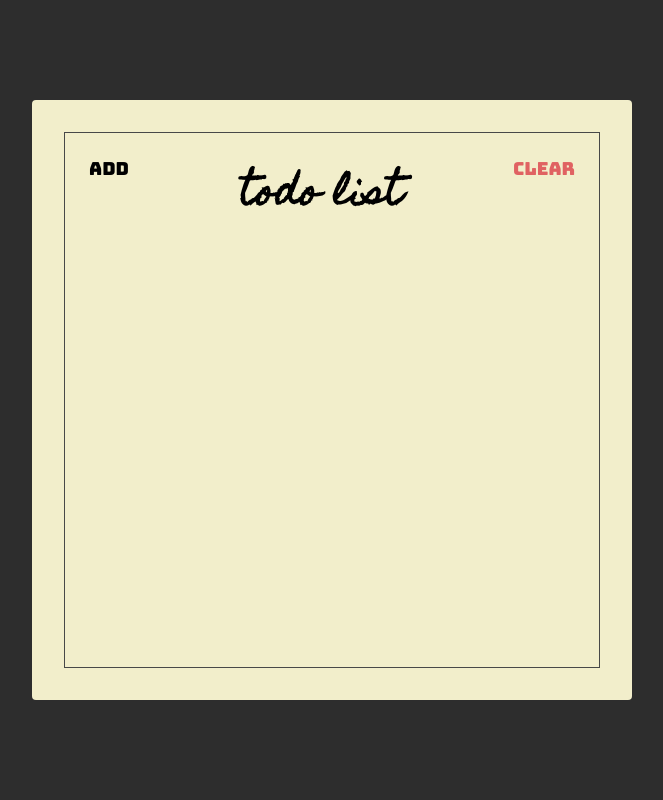
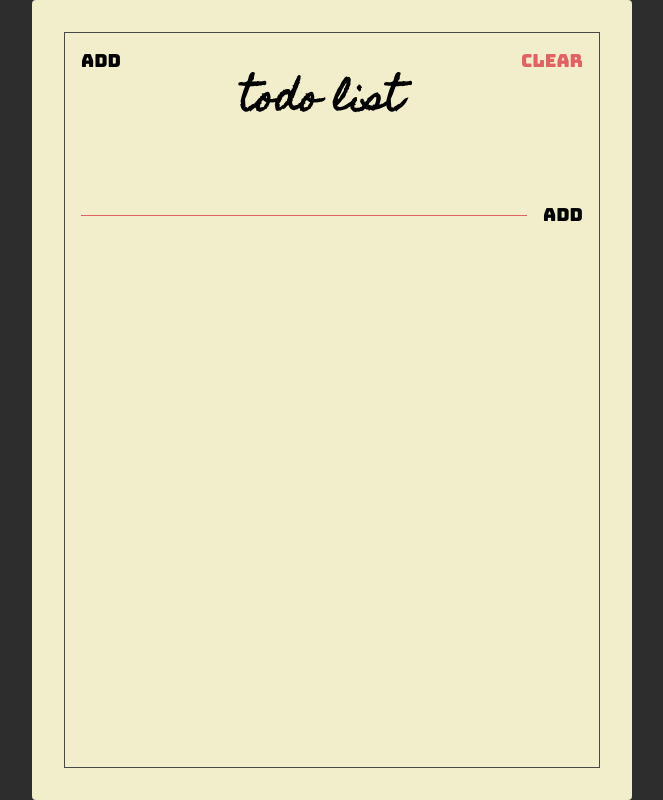
Before and after one commit to fauzitfk08/react-course-starter, a website: page index.html in a window 1280 px wide. Shown: the whole page, without its empty margins (308-971 px from the left). Drawn offline with Linux system fonts and the light colour scheme.

Commit message:
create add todo section

```diff
--- a/index.html
+++ b/index.html
@@ -14,11 +14,18 @@
   <body>
     <div class="container">
       <div class="frame">
-        <div class="header">
+        <section class="header">
           <button class="header-btn">Add</button>
           <h1 class="header-title">Todo List</h1>
           <button class="header-btn main-red-color">Clear</button>
-        </div>
+        </section>
+
+        <section class="add">
+          <form action="" class="add-form">
+            <input type="text" class="add-input" />
+            <button class="add-btn">Add</button>
+          </form>
+        </section>
       </div>
     </div>
   </body>
--- a/style.css
+++ b/style.css
@@ -3,11 +3,11 @@
 }
 
 :root {
-  --main-red-colod: #e06262;
+  --main-red-color: #e06262;
 }
 
 .main-red-color {
-  color: var(--main-red-colod);
+  color: var(--main-red-color);
 }
 
 html {
@@ -32,7 +32,7 @@ html {
 
 .container {
   width: 600px;
-  height: 600px;
+  height: 800px;
   background-color: #f2eecb;
   border-radius: 4px;
   padding: 32px;
@@ -61,7 +61,39 @@ html {
 .header-btn {
   font-size: 1.8rem;
   font-family: "Bungee", sans-serif;
-  padding: 24px;
+  padding: 16px;
+  background: unset;
+  border: unset;
+  outline: unset;
+  cursor: pointer;
+}
+
+.add {
+  padding: 16px;
+}
+
+.add-form {
+  display: flex;
+  align-items: flex-start;
+}
+
+.add-input {
+  border: unset;
+  padding: 0 64px;
+  background: unset;
+  flex: 1;
+  border-bottom: 1px solid var(--main-red-color);
+  outline: unset;
+  font-family: "Homemade Apple", sans-serif;
+  text-transform: lowercase;
+}
+
+.add-btn {
+  font-size: 1.8rem;
+  font-family: "Bungee", sans-serif;
+  padding: 16px;
+  padding-right: unset;
+  cursor: pointer;
   background: unset;
   border: unset;
   outline: unset;
```
